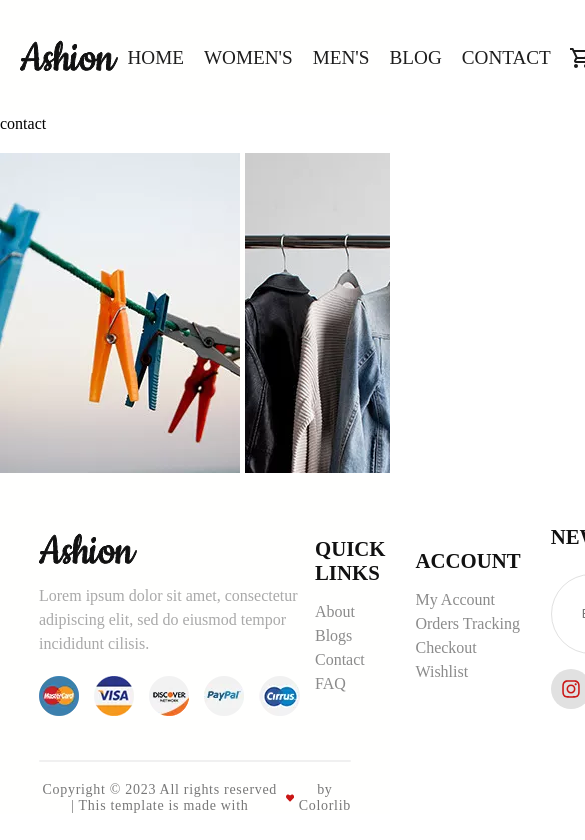
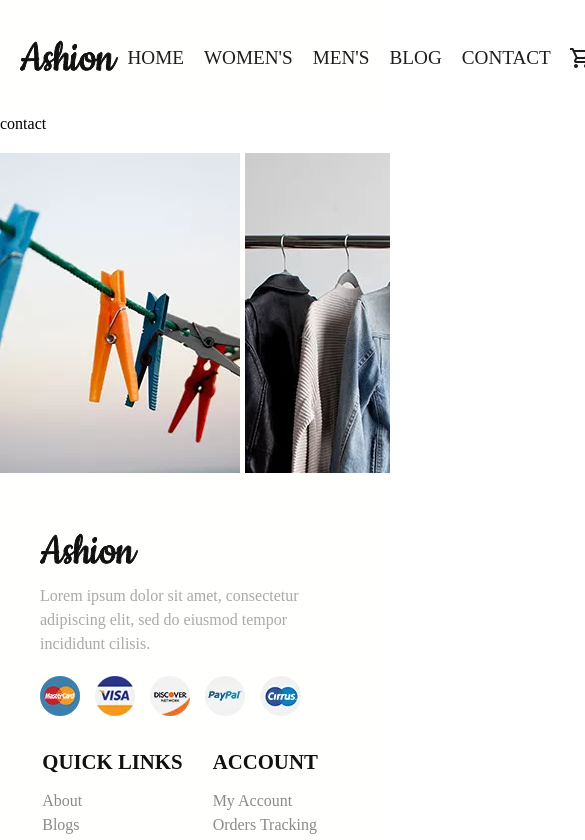
Before and after one commit to TeaChareqishvili/Fashion, a React (Create React App) app: page /contact in a window 390 px wide. Shown: the top 840 px of the page, 585 px wide, since content can reach past the window. Built offline with nearby package versions, Linux system fonts and the light colour scheme.

Commit message:
footer responsive

```diff
--- a/src/components/footer/FooterStyles.scss
+++ b/src/components/footer/FooterStyles.scss
@@ -135,9 +135,10 @@
              }
 
              .form{
-             position:relative;
+
 
                 input{
+                    position:relative;
                     margin-top:10px;
                     padding:20px 5px 20px 30px;
                     border:1px solid rgb(225, 225, 225);
@@ -151,8 +152,8 @@
 
                 .sub-btn{
                     position: absolute;
-                    top:23%;
-                    left:55%;
+                    top:60px;
+                    right:18px;
                     border-radius:40px;
                     height:60px;
                     border:none;
@@ -215,3 +216,43 @@
             }
          }
 }
+
+@media(max-width:1200px){
+    .footer-wrapper{
+        .footer-container{
+            width:95%;
+
+        }
+    }
+
+}
+
+@media(max-width:1024px){
+    .footer-wrapper{
+        .footer-container{
+            flex-wrap: wrap;
+
+
+          .subscribe{
+            width:100%;
+            margin-top:20px;
+          }
+        }
+        .copyright{
+            width:100%;
+        }
+    }
+
+}
+@media(max-width:768px){
+    .footer-wrapper{
+        .footer-container{
+          justify-content: center;
+          align-items: center;
+
+        }
+        .quick-links{
+            margin-top:20px;
+        }
+    }
+}
```
